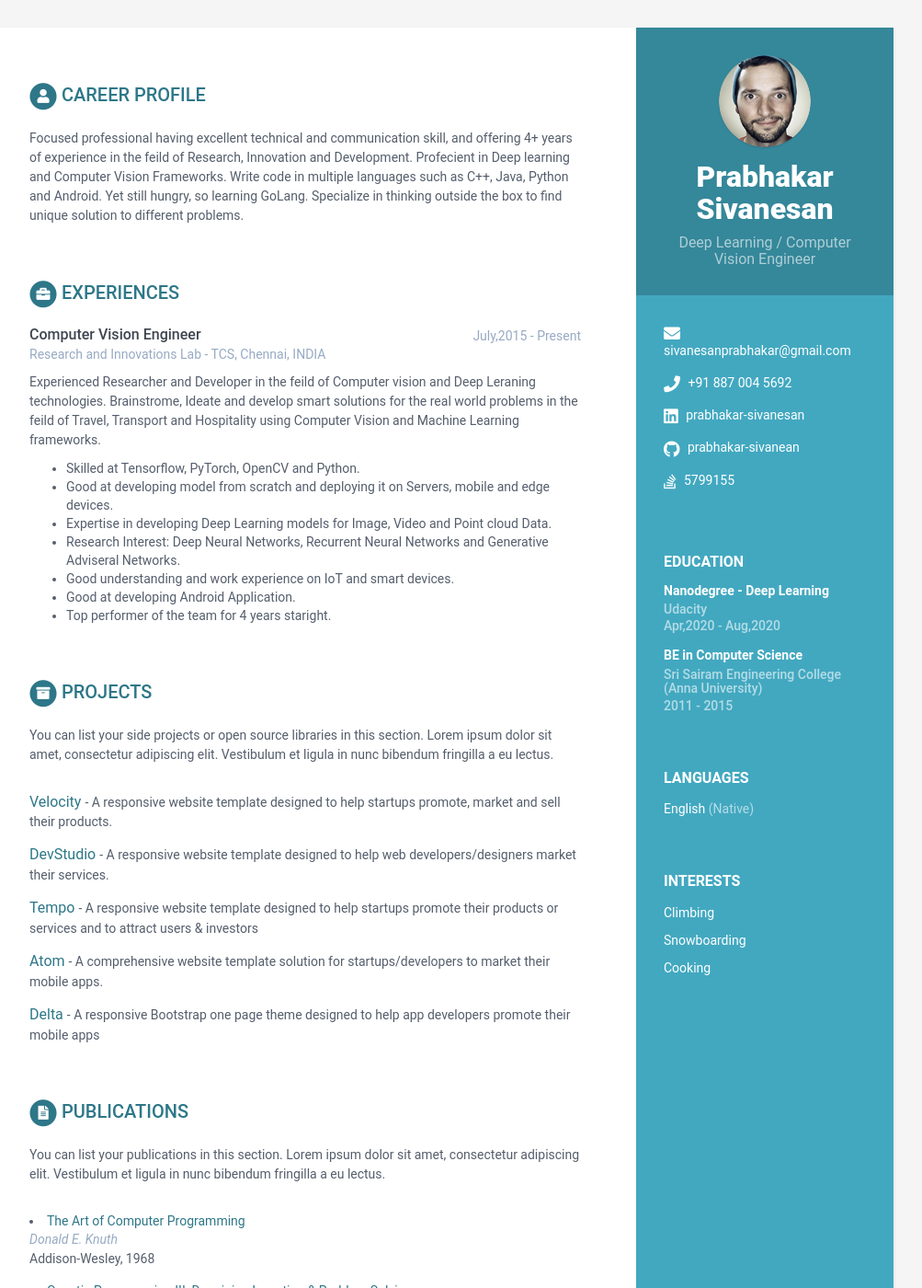
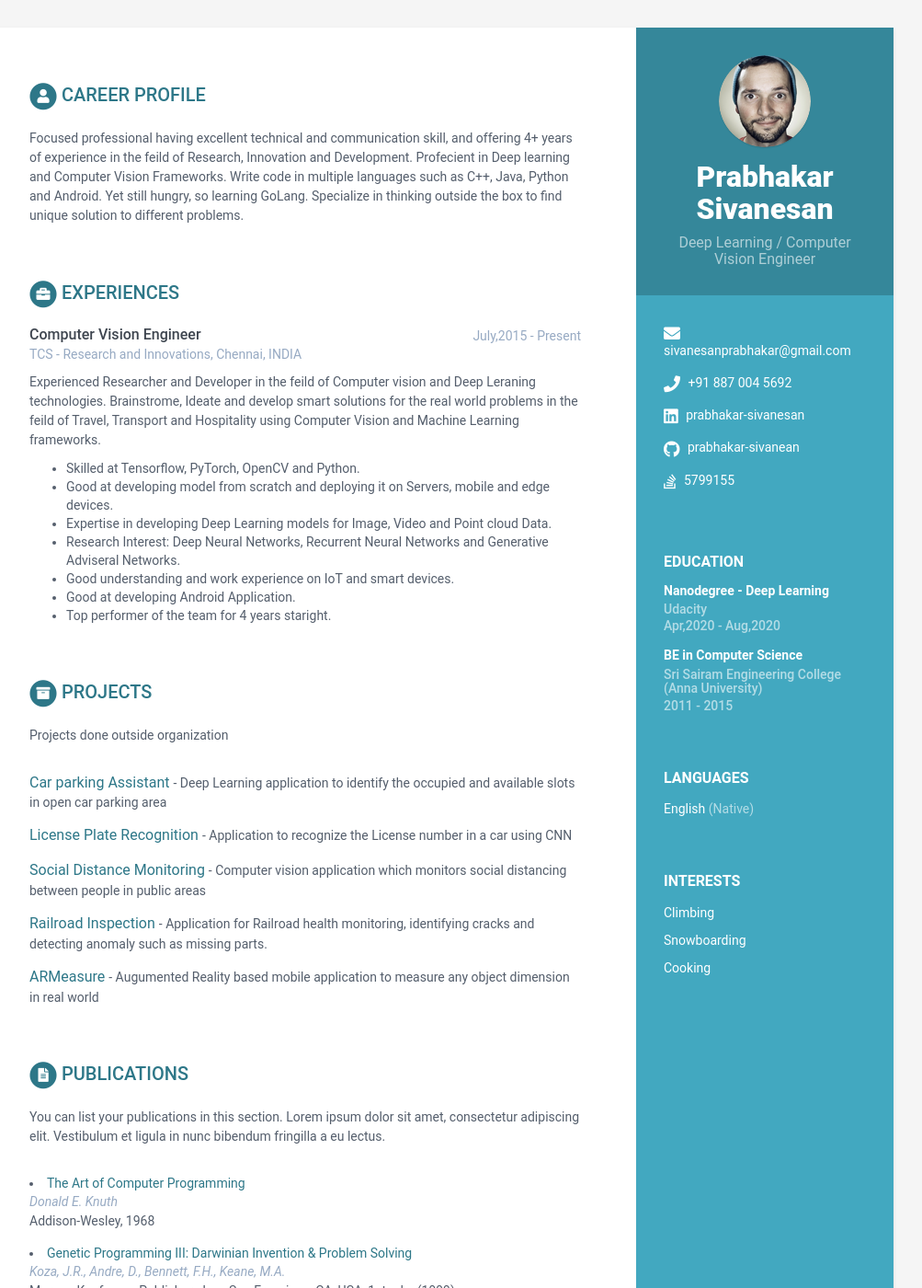
Before and after one commit to prabhakar-sivanean/me, a Jekyll site: the page built from index.html, in a window 1280 px wide and 1400 px high. Shown: the whole window at 92% size, without its empty margins (168-1171 px from the left). Built offline with Jekyll 4.4.1, drawn with Linux system fonts in a browser that asks for light colours.

Commit message:
Update data.yml

```diff
--- a/_data/data.yml
+++ b/_data/data.yml
@@ -66,7 +66,7 @@ education:
 experiences:
     - role:  Computer Vision Engineer
       time: July,2015 - Present
-      company: Research and Innovations Lab - TCS, Chennai, INDIA
+      company: TCS - Research and Innovations, Chennai, INDIA
       details: |
         Experienced Researcher and Developer in the feild of Computer vision and Deep Leraning technologies.
         Brainstrome, Ideate and develop smart solutions for the real world problems in the feild of Travel, Transport and Hospitality using Computer
@@ -82,29 +82,27 @@ experiences:
 projects:
     title: Projects
     intro: >
-      You can list your side projects or open source libraries in this
-      section. Lorem ipsum dolor sit amet, consectetur adipiscing elit.
-      Vestibulum et ligula in nunc bibendum fringilla a eu lectus.
+      Projects done outside organization
     assignments:
-      - title: Velocity
+      - title: Car parking Assistant
         link: "#hook"
-        tagline: "A responsive website template designed to help startups promote, market and sell their products."
+        tagline: "Deep Learning application to identify the occupied and available slots in open car parking area"
 
-      - title: DevStudio
+      - title: License Plate Recognition
         link: "#"
-        tagline: "A responsive website template designed to help web developers/designers market their services."
+        tagline: "Application to recognize the License number in a car using CNN"
 
-      - title: Tempo
+      - title: Social Distance Monitoring
         link: "#"
-        tagline: "A responsive website template designed to help startups promote their products or services and to attract users &amp; investors"
+        tagline: "Computer vision application which monitors social distancing between people in public areas"
 
-      - title: Atom
+      - title: Railroad Inspection
         link: "#"
-        tagline: "A comprehensive website template solution for startups/developers to market their mobile apps."
+        tagline: "Application for Railroad health monitoring, identifying cracks and detecting anomaly such as missing parts."
 
-      - title: Delta
+      - title: ARMeasure
         link: "#"
-        tagline: "A responsive Bootstrap one page theme designed to help app developers promote their mobile apps"
+        tagline: "Augumented Reality based mobile application to measure any object dimension in real world"
 
 publications:
     title: Publications
```
